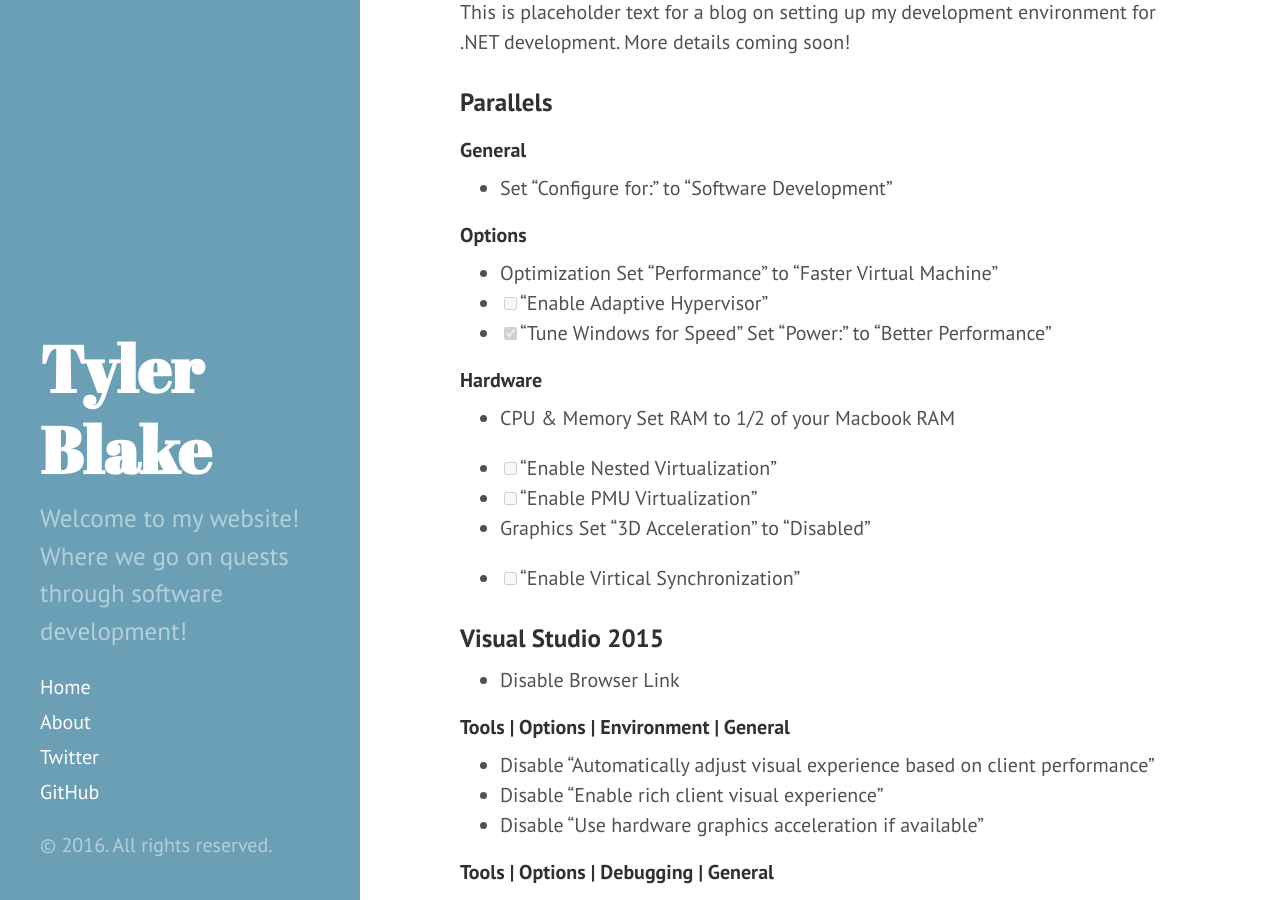
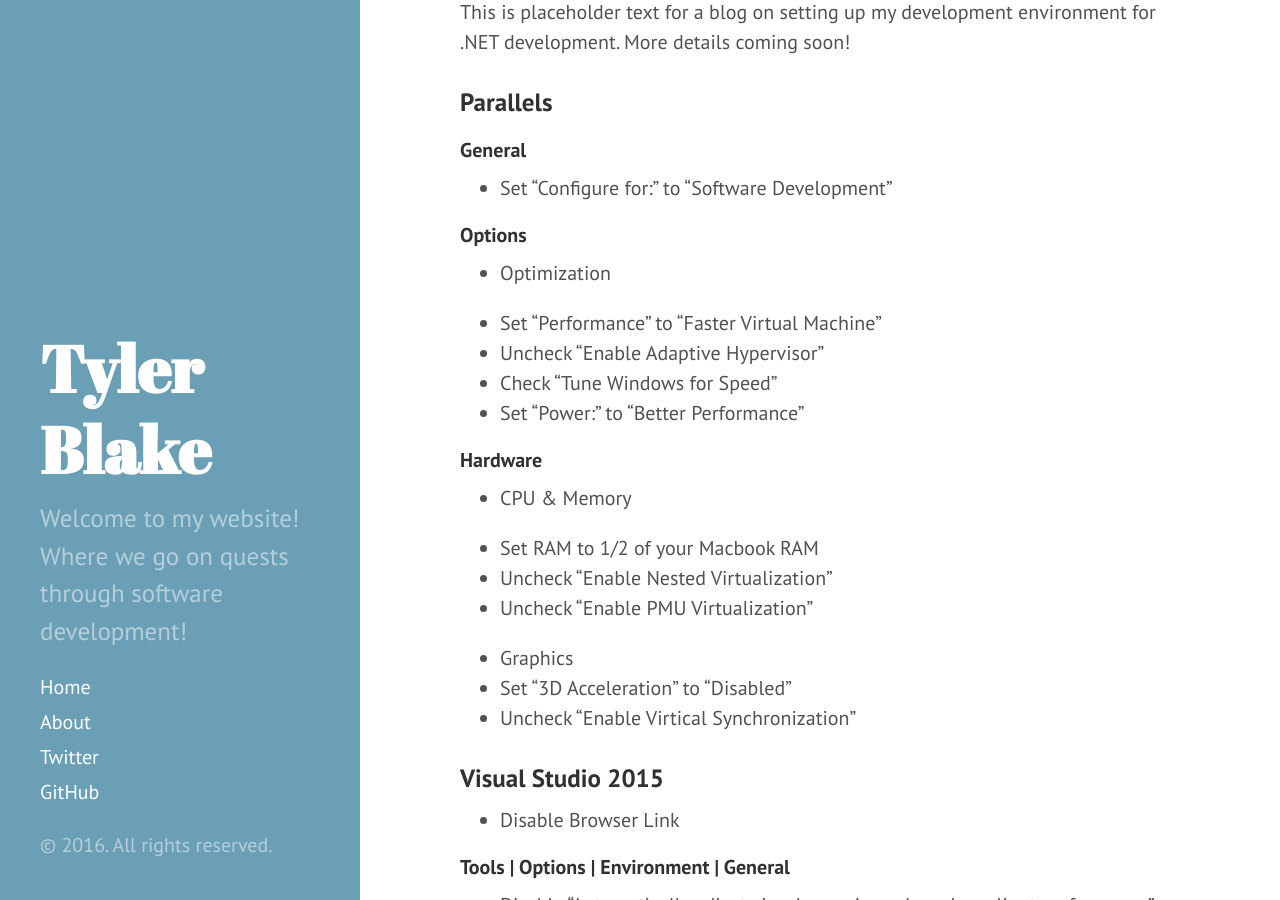
Before and after one commit to tylerablake/website, a Jekyll site: the page built from _posts/2016-03-01-.net-development-on-a-mac.md, in a window 1280 px wide and 900 px high, scrolled down 233 px. Built offline with Jekyll 4.4.1, drawn with Linux system fonts in a browser that asks for light colours.

Commit message:
reformat Parallels info

```diff
--- a/_posts/2016-03-01-.net-development-on-a-mac.md
+++ b/_posts/2016-03-01-.net-development-on-a-mac.md
@@ -12,22 +12,22 @@ This is placeholder text for a blog on setting up my development environment for
 
 #### Options
 * Optimization
-Set "Performance" to "Faster Virtual Machine"
-- [ ] "Enable Adaptive Hypervisor"
-- [x] "Tune Windows for Speed"
-Set "Power:" to "Better Performance"
 
+- Set "Performance" to "Faster Virtual Machine"
+- Uncheck "Enable Adaptive Hypervisor"
+- Check "Tune Windows for Speed"
+- Set "Power:" to "Better Performance"
 
 #### Hardware
 * CPU & Memory
-Set RAM to 1/2 of your Macbook RAM
 
-- [ ] "Enable Nested Virtualization"
-- [ ] "Enable PMU Virtualization"
+- Set RAM to 1/2 of your Macbook RAM
+- Uncheck "Enable Nested Virtualization"
+- Uncheck "Enable PMU Virtualization"
+
 * Graphics
-Set "3D Acceleration" to "Disabled"
-
-- [ ] "Enable Virtical Synchronization"
+- Set "3D Acceleration" to "Disabled"
+- Uncheck "Enable Virtical Synchronization"
 
 ### Visual Studio 2015
 
```
